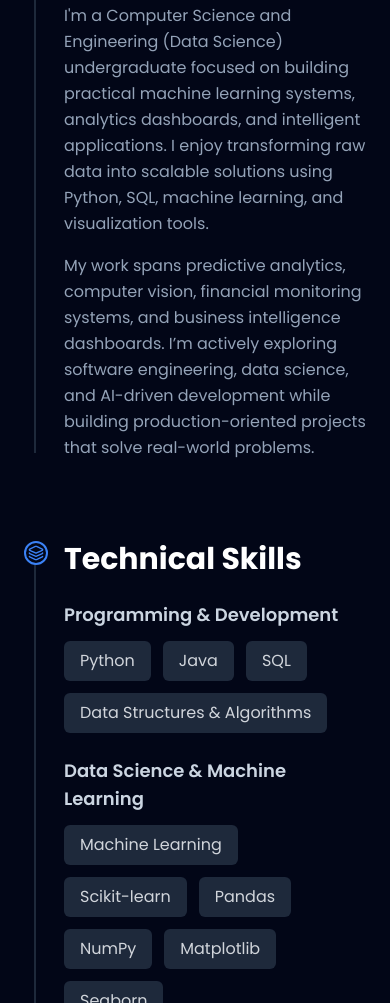
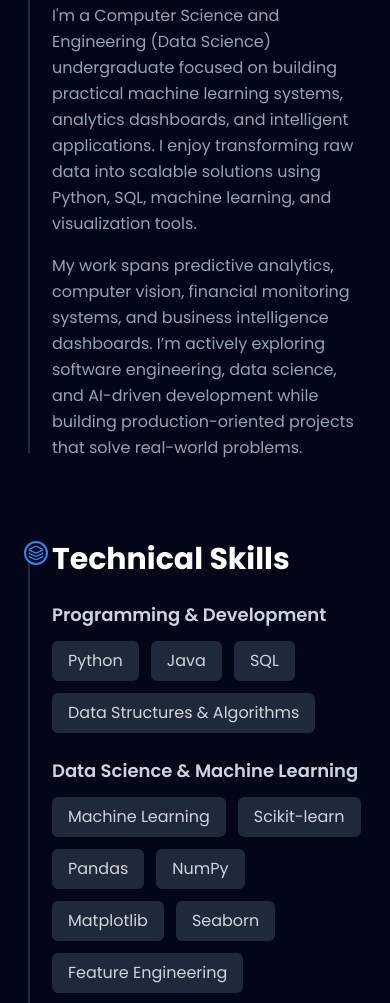
Before and after one commit to ChinmayDeshmukh13/portfolio, a plain HTML site: page index.html in a window 390 px wide. Shown: the part 997-2000 px from the top of the page. Drawn offline with nearby package versions, Linux system fonts and the light colour scheme.

```diff
--- a/index.html
+++ b/index.html
@@ -30,6 +30,7 @@
             height: 100%;
             z-index: -1;
             opacity: 0.5;
+            pointer-events: none;
         }
 
         .content-wrapper {
@@ -77,6 +78,8 @@
             background: #0f172a;
             border: 1px solid #1e293b;
             transition: all 0.3s ease;
+            min-width : 0;
+            overflow : hidden;
         }
 
         .project-card:hover {
@@ -109,6 +112,21 @@
         #copy-toast {
             transition: all 0.3s ease;
         }
+
+        #projects, #about, #skills, #contact {
+            position: relative;
+            z-index: 1;
+        }
+
+        @media (max-width: 640px) {
+    .section-line {
+        padding-left: 28px;
+    }
+    .section-line::before {
+        left: 4px;
+        }
+    }
+
     </style>
 </head>
 
@@ -321,7 +339,7 @@
                         Featured Projects
                     </h2>
 
-                    <div class="grid grid-cols-1 md:grid-cols-2 xl:grid-cols-3 gap-8">
+                    <div class="grid grid-cols-1 md:grid-cols-2 xl:grid-cols-3 lg:grid-cols-2 gap-8">
 
                         <!-- PROJECT 1 -->
                         <div class="project-card rounded-xl overflow-hidden flex flex-col h-full">
@@ -713,7 +731,7 @@
         });
 
         // Copy Email
-        const MY_EMAIL = "chinmaydeshmukh016@example.com";
+        const MY_EMAIL = "chinmaydeshmukh016@gmail.com";
 
         const copyEmailButton = document.getElementById('copy-email-button');
         const copyToast = document.getElementById('copy-toast');
```
